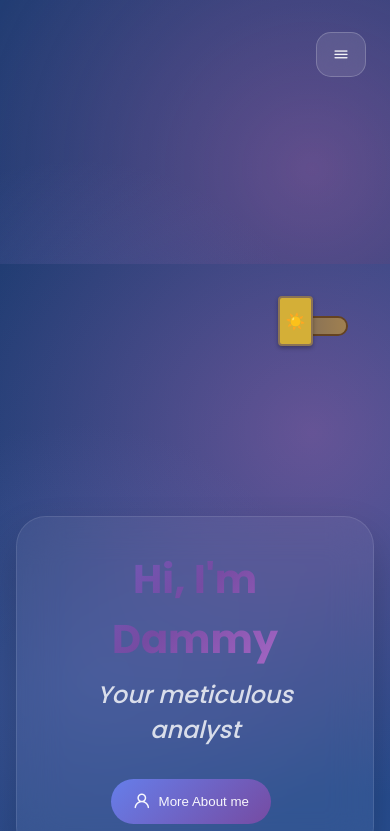
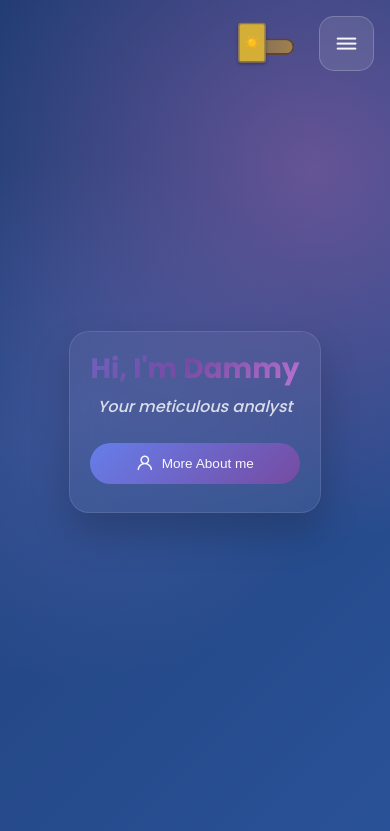
Before and after one commit to rudeboydamn/PortfolioWebsite, a Next.js app: page / in a window 390 px wide. Shown: the top 831 px of the page. Built offline with nearby package versions, Linux system fonts and the light colour scheme.

Commit message:
Comprehensive mobile optimization: improved hamburger menu, full-screen mobile nav, responsive layouts, better touch targets, accessibility improvements

```diff
--- a/components/portfolio-website.tsx
+++ b/components/portfolio-website.tsx
@@ -186,7 +186,13 @@ const PortfolioWebsite: React.FC = () => {
     .nav-link::before{content:'';position:absolute;bottom:1.8rem;left:50%;width:0;height:2px;background:var(--skin-solid);transition:width 0.3s ease;transform:translateX(-50%)}
     .nav-link:hover,.nav-link.active{color:var(--title)}
     .nav-link:hover::before,.nav-link.active::before{width:20px}
-    .nav-toggle{position:fixed;top:2rem;right:1.5rem;width:50px;height:45px;background:var(--glass);backdrop-filter:blur(15px);color:var(--title);border:1px solid var(--glass-border);border-radius:15px;cursor:pointer;z-index:1000;display:none;align-items:center;justify-content:center}
+    .sidebar{position:fixed;left:0;top:0;height:100vh;width:100px;background:transparent;z-index:998}
+    .nav-logo{position:fixed;top:2rem;left:2rem;font-size:1.5rem;font-weight:700;color:var(--title);z-index:999}
+    .nav-toggle{position:fixed;top:2rem;right:1.5rem;width:60px;height:60px;background:var(--glass);backdrop-filter:blur(15px);color:var(--title);border:1px solid var(--glass-border);border-radius:15px;cursor:pointer;z-index:1000;display:none;align-items:center;justify-content:center;transition:all 0.3s ease}
+    .nav-toggle:hover{transform:scale(1.05);box-shadow:0 5px 15px rgba(0,0,0,0.2)}
+    .nav-toggle:focus{outline:none;box-shadow:0 0 0 3px var(--skin-solid)}
+    .nav-toggle:active{transform:scale(0.95)}
+    .nav-toggle i{font-size:1.5rem}
     .main{margin-left:100px;min-height:100vh;position:relative}
     .home{background:linear-gradient(135deg, #1e3c72 0%, #2a5298 100%);min-height:100vh;display:flex;align-items:center;justify-content:center;position:relative;overflow:hidden}
     .home::before{content:'';position:absolute;top:0;left:0;width:100%;height:100%;background:radial-gradient(circle at 20% 50%, rgba(120,119,198,0.3) 0%, transparent 50%), radial-gradient(circle at 80% 20%, rgba(255,119,198,0.3) 0%, transparent 50%);pointer-events:none}
@@ -234,15 +240,183 @@ const PortfolioWebsite: React.FC = () => {
     .footer-links{display:flex;justify-content:center;gap:1.5rem;margin:1.5rem 0;flex-wrap:wrap}
     .footer-link{color:var(--text);text-decoration:none;transition:all 0.3s ease;padding:0.5rem 1rem;border-radius:10px;cursor:pointer}
     .footer-link:hover{color:var(--title);background:rgba(255,255,255,0.1)}
-    @media(max-width:1024px){.sidebar{transform:translateX(${sidebar ? "0" : "-100%"})}.nav-toggle{display:flex}.main{margin-left:0}}
-    @media(max-width:768px){.main{margin-left:0}.sidebar{width:100%;transform:translateX(${sidebar ? "0" : "-100%"})}.nav-menu{transform:none;position:relative;width:100%;top:auto;height:100%;display:flex;justify-content:center}.nav-list{flex-direction:column;align-items:center;padding:2rem 0;justify-content:center}.nav-link{padding:1rem 0;line-height:1.5;height:auto}.about-container,.skills-container,.contact-container{grid-template-columns:1fr;text-align:center;gap:2rem}.home-title{font-size:2.5rem}.home-data{margin:1rem;padding:2rem}.about-info{grid-template-columns:1fr}}
+    @media(max-width:1024px){
+      .sidebar{transform:translateX(${sidebar ? "0" : "-100%"})}
+      .nav-toggle{display:flex}
+      .main{margin-left:0}
+    }
+    @media(max-width:768px){
+      .main{margin-left:0}
+      .sidebar{
+        position:fixed;
+        top:0;
+        left:0;
+        width:100%;
+        height:100vh;
+        background:rgba(30,60,114,0.98);
+        backdrop-filter:blur(20px);
+        -webkit-backdrop-filter:blur(20px);
+        transform:translateX(${sidebar ? "0" : "-100%"});
+        transition:transform 0.4s cubic-bezier(0.23,1,0.32,1);
+        z-index:999;
+        display:flex;
+        flex-direction:column;
+        justify-content:center;
+        align-items:center;
+      }
+      .nav-menu{
+        transform:none;
+        position:relative;
+        width:100%;
+        top:auto;
+        height:auto;
+        display:flex;
+        justify-content:center;
+      }
+      .nav-list{
+        flex-direction:column;
+        align-items:center;
+        padding:2rem 0;
+        justify-content:center;
+        gap:0.5rem;
+      }
+      .nav-link{
+        padding:1.25rem 2rem;
+        line-height:1.5;
+        height:auto;
+        font-size:1.25rem;
+        display:block;
+        text-align:center;
+        border-radius:15px;
+        transition:all 0.3s ease;
+      }
+      .nav-link:hover,.nav-link.active{
+        background:rgba(255,255,255,0.1);
+        transform:scale(1.05);
+      }
+      .nav-link::before{display:none}
+      .nav-logo{
+        position:absolute;
+        top:2rem;
+        left:2rem;
+        font-size:2rem;
+        font-weight:700;
+        color:var(--title);
+      }
+      .nav-toggle{
+        position:fixed;
+        top:1rem;
+        right:1rem;
+        width:55px;
+        height:55px;
+        font-size:1.5rem;
+        z-index:1001;
+      }
+      .nav-toggle i{font-size:1.5rem}
+      .home{min-height:100vh;padding:1rem}
+      .home-data{
+        margin:1rem;
+        padding:1.5rem;
+        max-width:100%;
+        border-radius:20px;
+      }
+      .home-title{font-size:2rem;line-height:1.2}
+      .home-subtitle{font-size:1.1rem;margin-bottom:1rem}
+      .section{padding:3rem 0 2rem}
+      .title{font-size:1.8rem;margin-bottom:1.5rem}
+      .about{padding:3rem 0}
+      .about-container{
+        grid-template-columns:1fr;
+        text-align:center;
+        gap:2rem;
+        padding:0 1rem;
+      }
+      .about-img{
+        max-width:250px;
+        margin:0 auto;
+      }
+      .about-info{grid-template-columns:1fr;gap:1rem}
+      .about-box{padding:1rem}
+      .skills-container{
+        grid-template-columns:1fr;
+        gap:2rem;
+        padding:0 1rem;
+      }
+      .skills-header{
+        padding:1rem;
+        justify-content:center;
+      }
+      .skills-header.active{transform:none}
+      .services-container{
+        grid-template-columns:1fr;
+        gap:1.5rem;
+        padding:0 1rem;
+      }
+      .service-card{padding:1.5rem}
+      .contact-container{
+        grid-template-columns:1fr;
+        gap:2rem;
+        padding:0 1rem;
+      }
+      .contact-card{padding:1rem}
+      .input{padding:0.875rem 1rem;font-size:0.95rem}
+      .btn{
+        padding:0.75rem 1.25rem;
+        font-size:0.9rem;
+        width:100%;
+        justify-content:center;
+        margin:0.5rem 0;
+      }
+      .footer{padding:2rem 1rem;border-radius:20px 20px 0 0}
+      .footer-links{gap:0.5rem}
+      .footer-link{padding:0.5rem 0.75rem;font-size:0.9rem}
+      .modal-content{
+        margin:1rem;
+        padding:1.5rem;
+        max-width:calc(100vw - 2rem);
+        max-height:calc(100vh - 2rem);
+        overflow-y:auto;
+      }
+      .old-fashioned-toggle{
+        top:1rem;
+        right:5rem;
+        transform:scale(0.8);
+      }
+      .work-card{
+        flex-direction:column;
+        align-items:flex-start;
+        gap:0.5rem;
+        text-align:left;
+      }
+    }
+    @media(max-width:480px){
+      .home-title{font-size:1.75rem}
+      .home-subtitle{font-size:1rem}
+      .home-data{padding:1.25rem}
+      .title{font-size:1.5rem}
+      .nav-link{font-size:1.1rem;padding:1rem 1.5rem}
+      .about-img{max-width:200px}
+      .skills-header h3{font-size:0.9rem}
+      .service-card{padding:1.25rem}
+      .service-icon{font-size:2rem}
+      .contact-card{padding:0.875rem}
+      .glass-card{border-radius:15px}
+      .btn{padding:0.625rem 1rem;font-size:0.85rem}
+    }
   `;
 
   return (
     <>
       <style>{dynamicStyles}</style>
 
-      <div className="nav-toggle" onClick={() => setSidebar((prev) => !prev)}>
+      <div
+        className="nav-toggle"
+        onClick={() => setSidebar((prev) => !prev)}
+        aria-expanded={sidebar}
+        aria-label="Toggle navigation menu"
+        role="button"
+        tabIndex={0}
+      >
         <i className="uil uil-bars"></i>
       </div>
 
@@ -275,9 +449,28 @@ const PortfolioWebsite: React.FC = () => {
             ))}
           </ul>
         </nav>
-        <div className="nav-close" onClick={() => setSidebar(false)} style={{ position: "absolute", top: "1rem", right: "1.25rem", cursor: "pointer", display: sidebar ? "block" : "none" }}>
+        <button
+          className="nav-close"
+          onClick={() => setSidebar(false)}
+          aria-label="Close navigation menu"
+          style={{
+            position: "absolute",
+            top: "1.5rem",
+            right: "1.5rem",
+            cursor: "pointer",
+            display: sidebar ? "flex" : "none",
+            width: "50px",
+            height: "50px",
+            background: "rgba(255,255,255,0.1)",
+            border: "1px solid rgba(255,255,255,0.2)",
+            borderRadius: "15px",
+            alignItems: "center",
+            justifyContent: "center",
+            transition: "all 0.3s ease"
+          }}
+        >
           <i className="uil uil-times" style={{ fontSize: "1.8rem", color: "var(--title)" }}></i>
-        </div>
+        </button>
       </aside>
 
       <main className="main">
```
Also changed, not shown: img/dammy.png (deleted), 4 other files (tests, documents, lock files or other folders).
